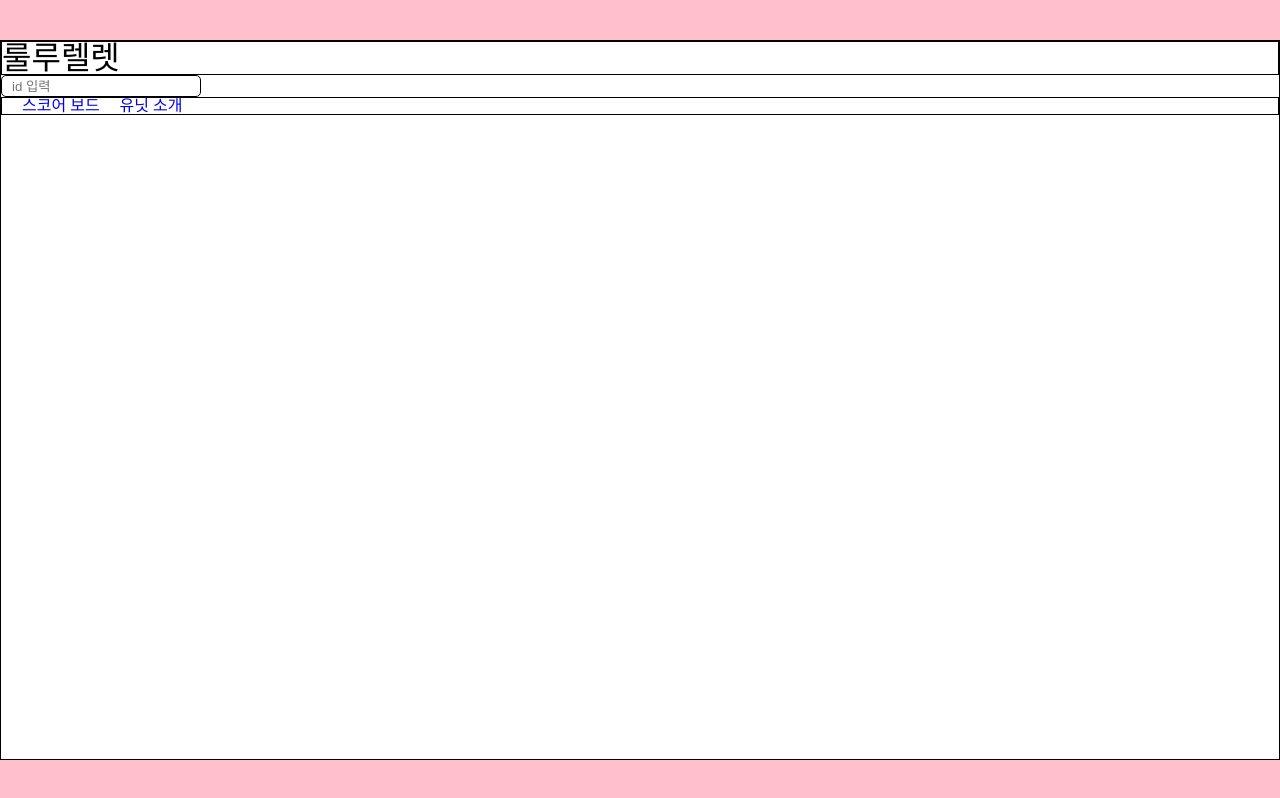
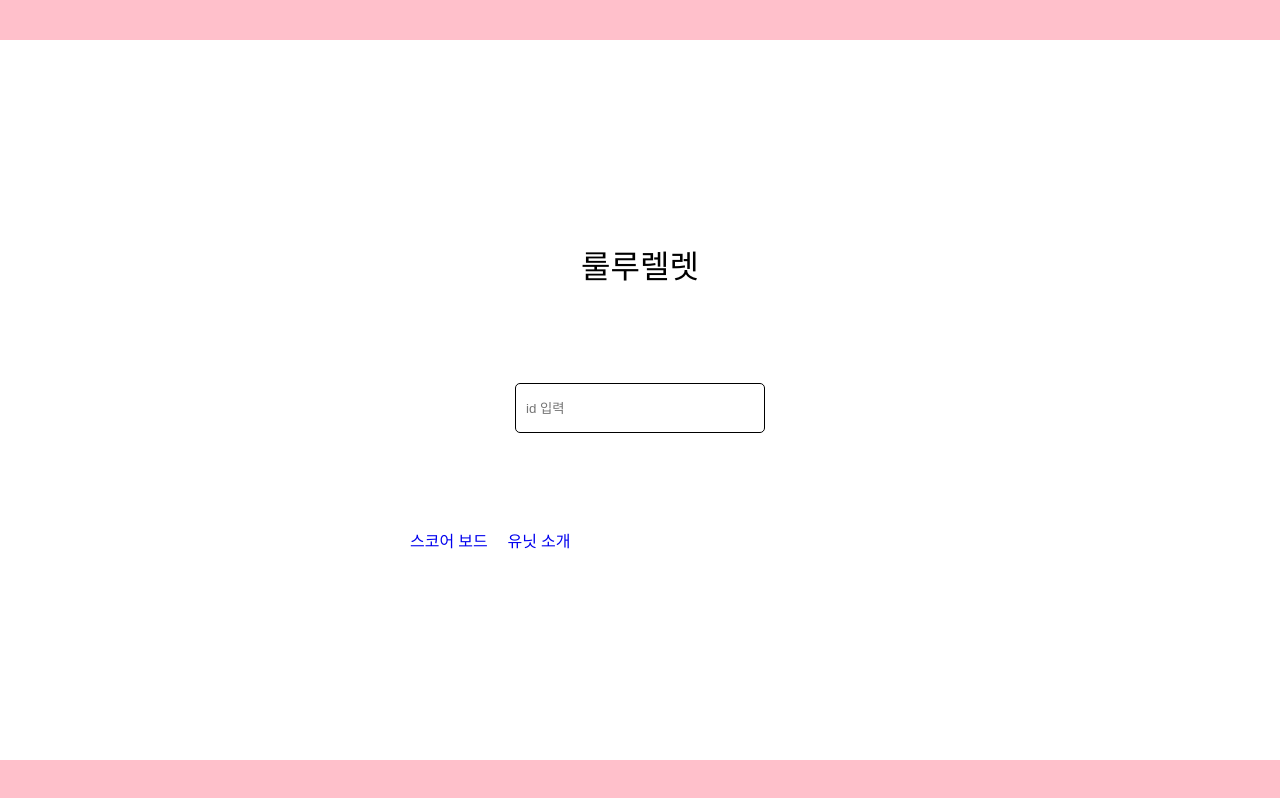
Before and after one commit to LSWXD/roulu-lelette-client, a Next.js app: page / in a window 1280 px wide. Built offline with nearby package versions, Linux system fonts and the light colour scheme.

Commit message:
Create main page layout

```diff
--- a/src/components/common/Layout.module.scss
+++ b/src/components/common/Layout.module.scss
@@ -10,6 +10,9 @@
 }
 
 .display {
-    border: 1px solid black;
+    display: flex;
+    justify-content: center;
+    align-items: center;
+
     background-color: white;
 }
--- a/src/components/common/Layout.tsx
+++ b/src/components/common/Layout.tsx
@@ -4,19 +4,15 @@ import Header from './Header'
 import Navigation from './Navigation'
 
 import style from './Layout.module.scss';
-import React, { CSSProperties, FunctionComponent, ReactNode, useEffect, useRef } from 'react';
+import React, { FunctionComponent, useEffect, useRef } from 'react';
 
-type PropsType = {
-    children?: ReactNode,
-    style?: { readonly [key: string]: string }
-}
+const Layout: FunctionComponent = ({ children }) => {
 
-const Layout: FunctionComponent = (props: PropsType) => {
+
+
     const mainRef = useRef(null);
 
     useEffect(() => {
-        console.log(typeof style);
-
         if (!mainRef?.current) return;
 
         const mainElement: HTMLElement = mainRef.current;
@@ -46,12 +42,12 @@ const Layout: FunctionComponent = (props: PropsType) => {
     }, [mainRef]);
 
     return (
-        <div className={`${style.viewport} ${props.style?.viewport}`}>
+        <div className={`${style.viewport}`}>
             <main
                 className={`${style.display}`}
                 ref={mainRef}
             >
-                {props.children}
+                {children}
             </main>
         </div >
     )
--- a/src/components/home/Index.module.scss
+++ b/src/components/home/Index.module.scss
@@ -1,15 +1,24 @@
 @import 'styles/utils';
+
+.mainContainer {
+    display: flex;
+    flex-direction: column;
+    justify-content: space-evenly;
+    align-items: center;
+
+    width: 500px;
+    height: 500px;
+}
 
 .title {
     font-size: 2rem;
-    border: 1px solid black;
 }
 
 .formInput {
     top: 40%;
 
-    width: 200px;
-    height: 20px;
+    width: 50%;
+    height: 50px;
 
     padding: 10px;
 
@@ -20,14 +29,8 @@
 
 .linkContainer {
     width: 100%;
-
-    border: 1px solid black;
 }
 
 .link {
     margin-left: 20px;
 }
-
-.viewport {
-
-}
--- a/src/components/home/Index.tsx
+++ b/src/components/home/Index.tsx
@@ -35,10 +35,8 @@ const Index: ReactNode = () => {
 
     return (
         <Layout
-            style={{
-                viewport: style.viewport
-            }}
         >
+            <div className={style.mainContainer}>
                 <h1 className={style.title}>
                     룰루렐렛
                 </h1>
@@ -64,6 +62,7 @@ const Index: ReactNode = () => {
                         </a>
                     </Link>
                 </div>
+            </div>
         </Layout>
     );
 }
```
Lines whose indentation alone changed are shown as unchanged.
